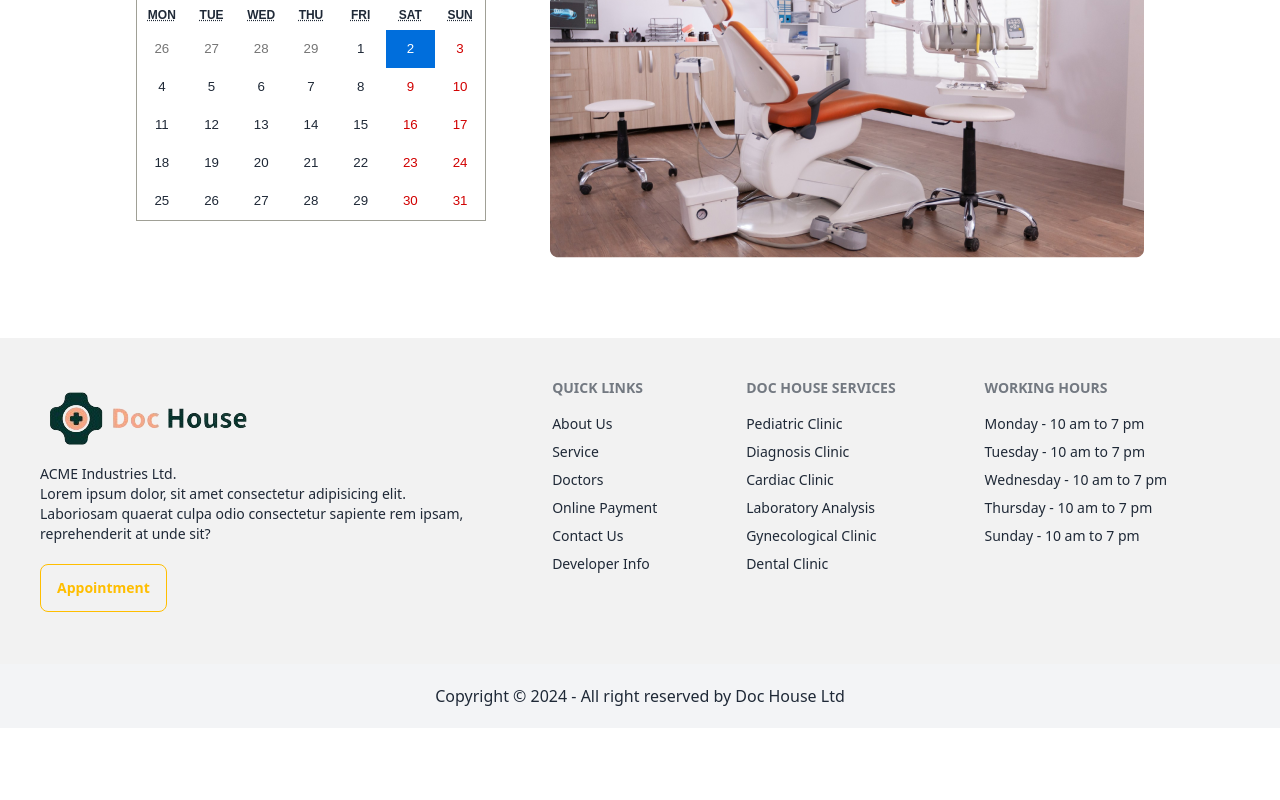
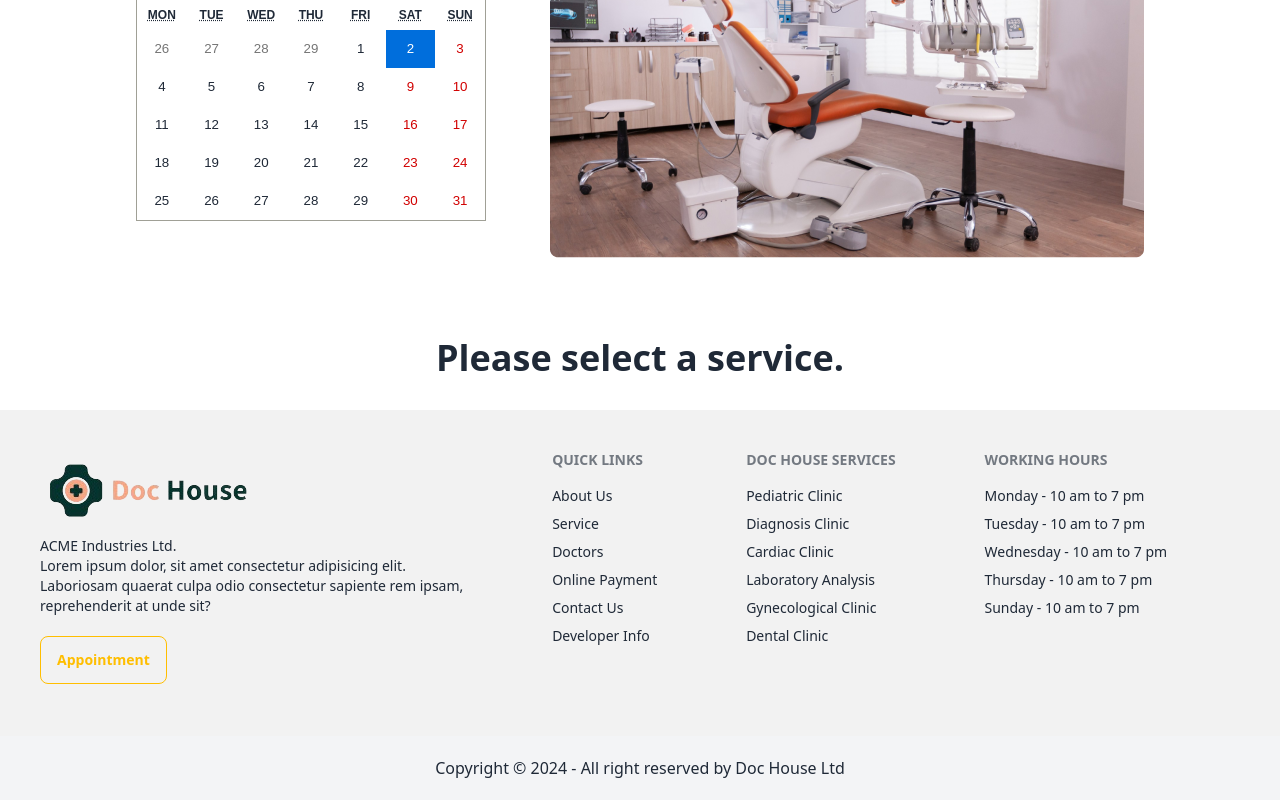
Before and after one commit to tawhid3482/Doc-Hourse, a React (Vite) app: page /appointment in a window 1280 px wide. Shown: the part 642-1442 px from the top of the page. Before the commit the page ends 1370 px from the top, so only its background shows below. Built offline with nearby package versions, Linux system fonts and the light colour scheme; no server answers.

Commit message:
service working

```diff
--- a/src/Appointment/Appointment.jsx
+++ b/src/Appointment/Appointment.jsx
@@ -1,11 +1,13 @@
 import Banner from "./Banner";
 import Calender from "./Calender";
+import Services from "./Services";
 
 const Appointment = () => {
     return (
         <div>
             <Banner></Banner>
             <Calender></Calender>
+            <Services></Services>
         </div>
     );
 };
--- /dev/null
+++ b/src/Appointment/Services.jsx
@@ -0,0 +1,13 @@
+import SectionTitle from "../Shared/SectionTitle/SectionTitle";
+
+const Services = () => {
+    return (
+        <div>
+         <div className="my-8">
+         <SectionTitle title={"Please select a service."}></SectionTitle>
+         </div>
+        </div>
+    );
+};
+
+export default Services;
```
